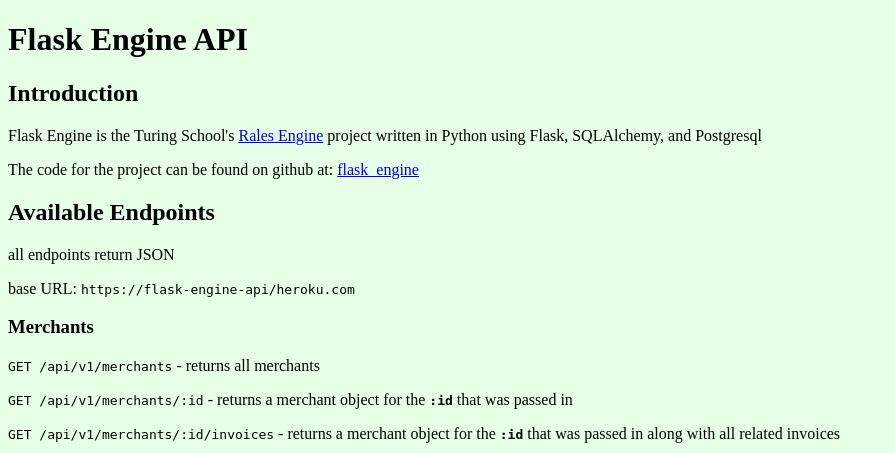
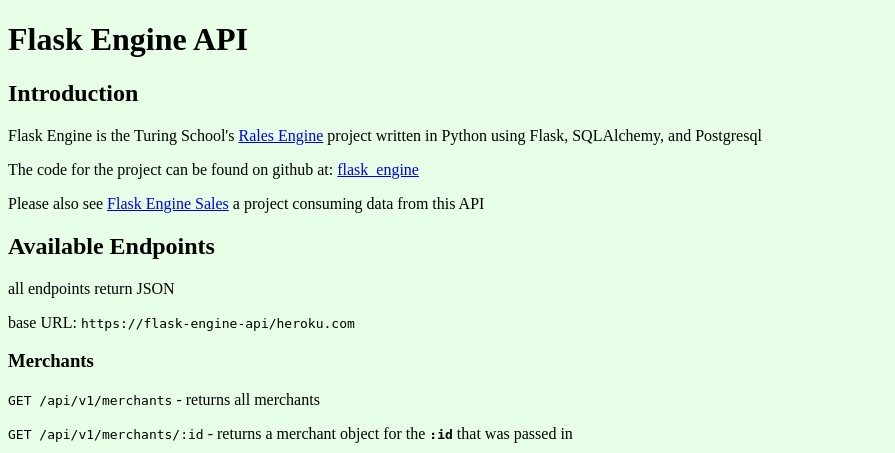
Before and after one commit to erose357/flask_engine, a Python web app: template app/templates/index.html in a window 1280 px wide. Shown: the top 453 px of the page, without its empty margins (0-895 px from the left). Run offline with Jinja, Linux system fonts and the light colour scheme; the template is opened without the code that fills it, so the values that code supplies are empty.

Commit message:
Updates index.html

```diff
--- a/app/templates/index.html
+++ b/app/templates/index.html
@@ -10,6 +10,7 @@
       <h2>Introduction</h2>
       <p>Flask Engine is the Turing School's <a href="http://backend.turing.io/module3/projects/rails_engine">Rales Engine</a> project written in Python using Flask, SQLAlchemy, and Postgresql</p>
       <p>The code for the project can be found on github at: <a href="https://github.com/erose357/flask_engine">flask_engine</a>
+      <p>Please also see <a href="https://erose357.github.io/flask-engine-sales/">Flask Engine Sales</a> a project consuming data from this API
     </section>
     <section>
       <h2>Available Endpoints</h2>
```
